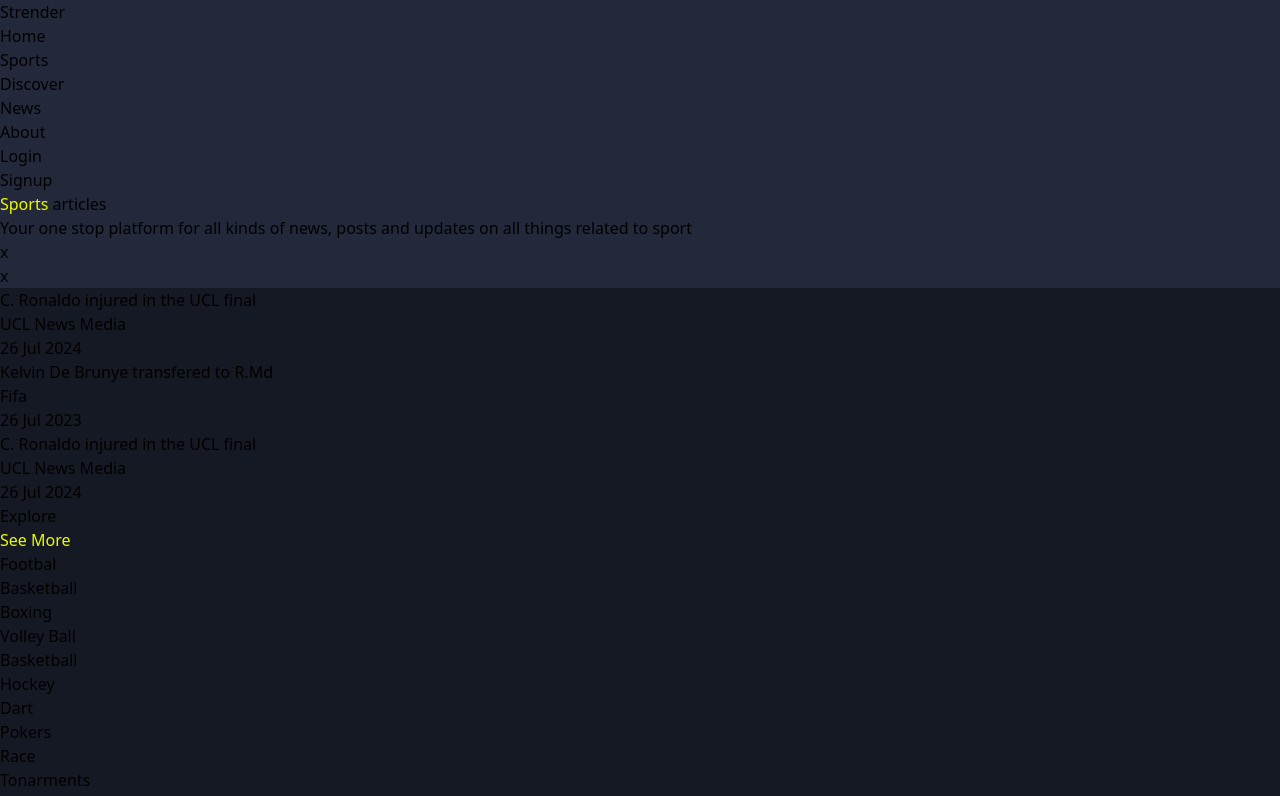
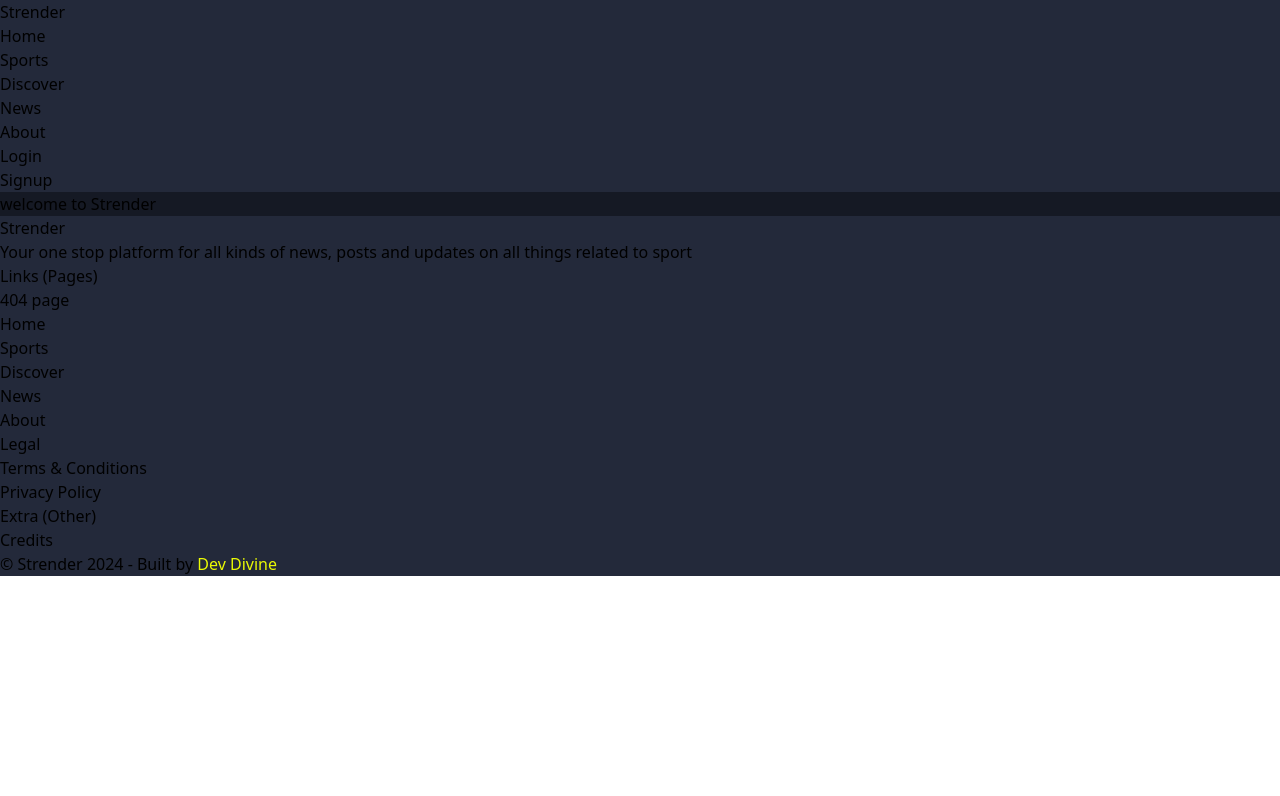
Before and after one commit to Okeke-Divine/strender, a React (Vite) app: page / in a window 1280 px wide. Shown: the top 796 px of the page. Built offline with nearby package versions, Linux system fonts and the light colour scheme.

Commit message:
Updated the routing

```diff
--- a/src/App.jsx
+++ b/src/App.jsx
@@ -6,7 +6,8 @@
 import NavBar from "./components/NavBar";
 import Footer from "./components/Footer";
 //pages
-import LandingPage from "./pages/landingPage";
+import LandingPage from "./pages/LandingPage";
+import Home from "./pages/Home";
 import NotFound from "./pages/errors/NotFound"
 // utils
 import capitalizeFirstString from "./utils/capitalizeFirstString";
@@ -26,7 +27,8 @@
           <BrowserRouter>
             <NavBar site_name={capitalizedSiteName} />
             <Routes>
-              <Route path="/" element={<LandingPage site_name={capitalizedSiteName} siteDesc={siteDesc} />} />
+              <Route path="/" element={<LandingPage site_name={capitalizedSiteName} />} />
+              <Route path="/home" element={<Home site_name={capitalizedSiteName} siteDesc={siteDesc} />} />
               <Route path="*" element={<NotFound />} />
             </Routes>
             <Footer site_name={capitalizedSiteName} siteDesc={siteDesc} />
--- a/src/components/Footer.jsx
+++ b/src/components/Footer.jsx
@@ -8,7 +8,7 @@
     },
     {
       name: "Home",
-      url: "/",
+      url: "/home",
     },
     {
       name: "Sports",
@@ -35,7 +35,7 @@
             <div className="text-white font-bold text-4xl">{site_name}</div>
             <div className="text-gray-400 max-w-[60%] mt-1">{siteDesc}</div>
           </div>
-          <div className="mt-5 md:mt-0 w-full w-3/4 block md:flex gap-x-2 justify-between">
+          <div className="mt-5 md:mt-0 w-full md:w-3/4 block md:flex gap-x-2 justify-between">
             {/* footer link container */}
             <div className="mt-1 md:mt-0 w-full md:w-1/3 p-2">
               <div className="font-bold text-xl text-white">Links (Pages)</div>
--- a/src/components/NavBar.jsx
+++ b/src/components/NavBar.jsx
@@ -2,7 +2,7 @@
 
 export default function NavBar({ site_name }) {
   const links = [
-    { url: "/", name: "Home" },
+    { url: "/home", name: "Home" },
     { url: "/sports", name: "Sports" },
     { url: "/discover", name: "Discover" },
     { url: "/news", name: "News" },
--- /dev/null
+++ b/src/pages/Home.jsx
@@ -0,0 +1,46 @@
+import SocialIconComp1 from "../components/SocialIconComp1";
+import HighLights from "../components/HighLights";
+import Explore from "../components/Explore";
+import MostRead from "../components/MostRead";
+import LatestNews from "../components/LatestNews";
+
+function __PartialHero({siteDesc}) {
+  return (
+    <>
+      <div className="p-5 md:py-8 px-5 md:px-10 bg-cs-dark-light">
+        <div>
+          <div className="font-bold text-5xl">
+            <span className="cs-text-yellow-1">Sports</span>{" "}
+            <span className="text-gray-400">articles</span>
+          </div>
+          <div className="w-[40%] my-7">
+            <div className="w-full bg-gray-700 h-[1px]"></div>
+          </div>
+          <div className="block md:flex justify-between items-center">
+            <div className="text-gray-400">
+              {siteDesc}
+            </div>
+            <div className="flex mt-2 md:mt-0 gap-x-2 md:gap-x-3 items-center">
+              <SocialIconComp1 />
+              <SocialIconComp1 />
+            </div>
+          </div>
+        </div>
+      </div>
+    </>
+  );
+}
+
+export default function Home({ site_name, siteDesc }) {
+  return (
+    <>
+      <__PartialHero siteDesc={siteDesc} />
+      <main className="mainComponent">
+        <HighLights />
+        <Explore />
+        <MostRead />
+        <LatestNews />
+      </main>
+    </>
+  );
+}
--- a/src/pages/landingPage.jsx
+++ b/src/pages/landingPage.jsx
@@ -1,46 +1,7 @@
-import SocialIconComp1 from "../components/SocialIconComp1";
-import HighLights from "../components/HighLights";
-import Explore from "../components/Explore";
-import MostRead from "../components/MostRead";
-import LatestNews from "../components/LatestNews";
-
-function __PartialHero({siteDesc}) {
+export default function LandingPage({site_name}) {
   return (
     <>
-      <div className="p-5 md:py-8 px-5 md:px-10 bg-cs-dark-light">
-        <div>
-          <div className="font-bold text-5xl">
-            <span className="cs-text-yellow-1">Sports</span>{" "}
-            <span className="text-gray-400">articles</span>
-          </div>
-          <div className="w-[40%] my-7">
-            <div className="w-full bg-gray-700 h-[1px]"></div>
-          </div>
-          <div className="block md:flex justify-between items-center">
-            <div className="text-gray-400">
-              {siteDesc}
-            </div>
-            <div className="flex mt-2 md:mt-0 gap-x-2 md:gap-x-3 items-center">
-              <SocialIconComp1 />
-              <SocialIconComp1 />
-            </div>
-          </div>
-        </div>
-      </div>
+      <div>welcome to {site_name}</div>
     </>
   );
 }
-
-export default function LandingPage({ site_name, siteDesc }) {
-  return (
-    <>
-      <__PartialHero siteDesc={siteDesc} />
-      <main className="mainComponent">
-        <HighLights />
-        <Explore />
-        <MostRead />
-        <LatestNews />
-      </main>
-    </>
-  );
-}
```
